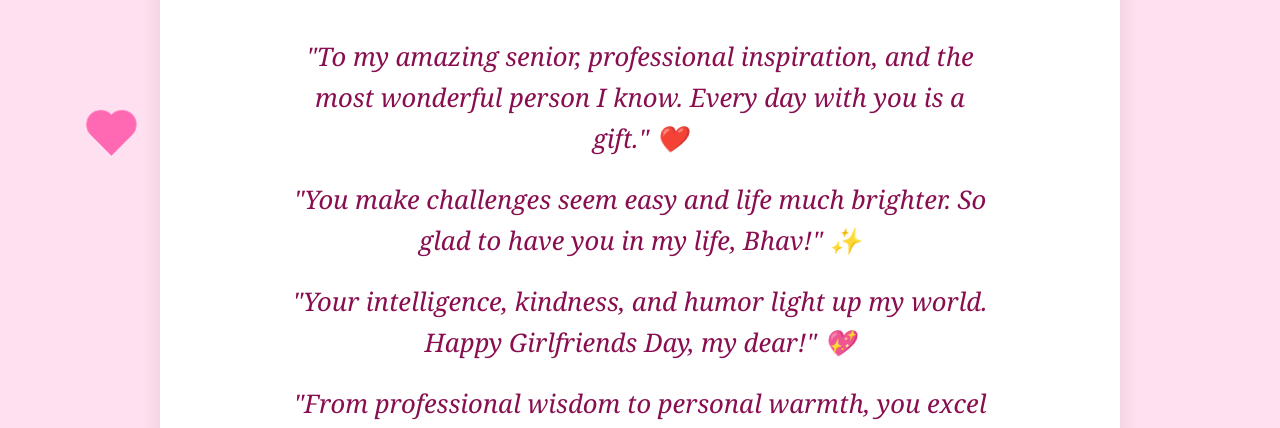
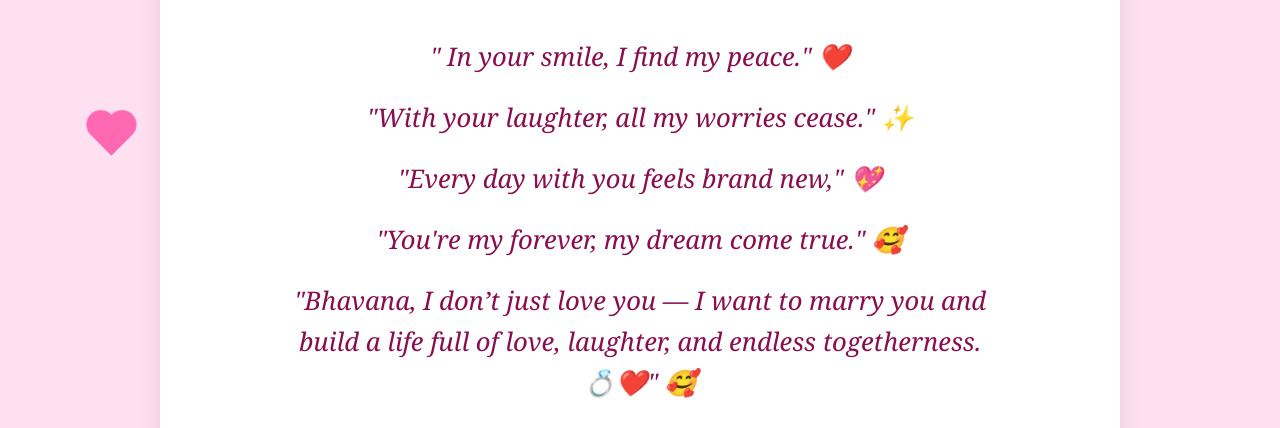
Before and after one commit to Anant1102/Bhav, a plain HTML site: page index.html in a window 1280 px wide. Shown: the part 349-777 px from the top of the page. Drawn offline with Linux system fonts and the light colour scheme; a web font is replaced by a local one.

Commit message:
Update index.html

```diff
--- a/index.html
+++ b/index.html
@@ -18,10 +18,13 @@
         </header>
 
         <section class="messages">
-            <p class="quote">"To my amazing senior, professional inspiration, and the most wonderful person I know. Every day with you is a gift." ❤️</p>
-            <p class="quote">"You make challenges seem easy and life much brighter. So glad to have you in my life, Bhav!" ✨</p>
-            <p class="quote">"Your intelligence, kindness, and humor light up my world. Happy Girlfriends Day, my dear!" 💖</p>
-            <p class="quote">"From professional wisdom to personal warmth, you excel at everything you do. You truly inspire me." 🥰</p>
+            <p class="quote">" In your smile, I find my peace." ❤️</p>
+            <p class="quote">"With your laughter, all my worries cease." ✨</p>
+            <p class="quote">"Every day with you feels brand new," 💖</p>
+            <p class="quote">"You're my forever, my dream come true." 🥰</p>
+            <p class="quote">"Bhavana, I don’t just love you — I want to marry you and build a life full of love, laughter, and endless togetherness. 💍❤️" 🥰</p>
+
+
         </section>
 
         <section class="image-collage">
```
